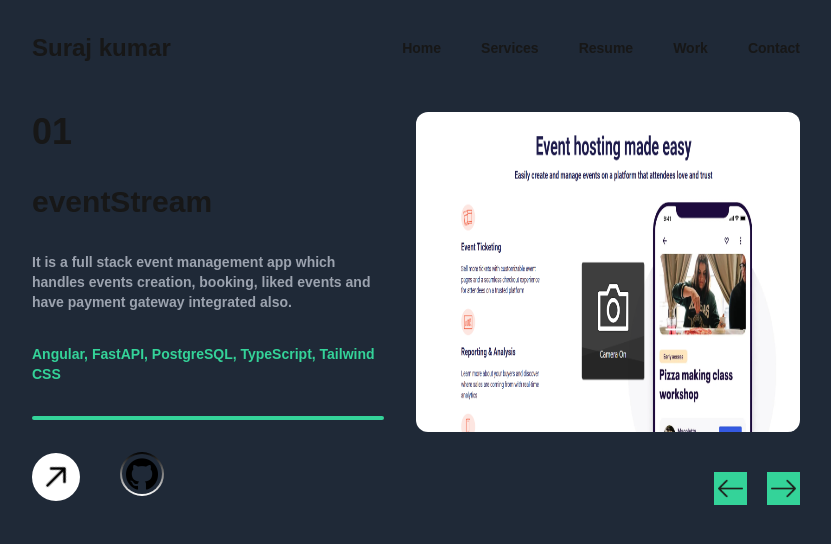
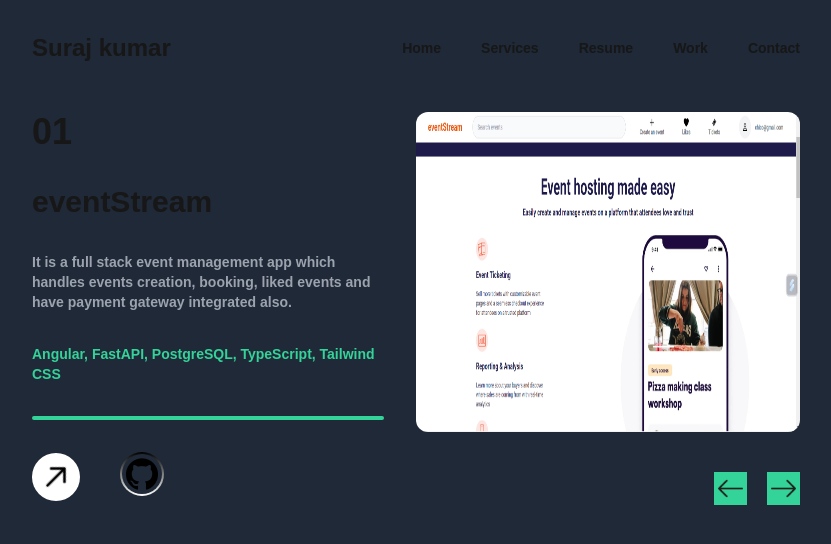
Before and after one commit to Surajkumarjha07/Portfolio, a Next.js app: page /work in a window 1280 px wide. Shown: the top 544 px of the page, without its empty margins (224-1055 px from the left). Built offline with nearby package versions, Linux system fonts and the light colour scheme.

Commit message:
The app is complete and hosted on vercel

```diff
--- a/app/components/workComponent.tsx
+++ b/app/components/workComponent.tsx
@@ -61,7 +61,7 @@ export default function WorkComponent({ sno, title, description, technologies, i
                                         className='w-full flex justify-center items-center'
                                         onAnimationEnd={() => setanime(false)}
                                     >
-                                        <Image src={img} alt="myImage" width={355} height={355} className='w-full h-80 rounded-xl' />
+                                        <Image src={img} alt="myImage" width={10000} height={10000} className='w-full h-80 rounded-xl' />
                                     </motion.div>
                                 </AnimatePresence> : ''
                         }
--- a/app/work/page.tsx
+++ b/app/work/page.tsx
@@ -5,7 +5,7 @@ import WorkComponent from '../components/workComponent'
 export default function Work() {
   const snoArray = [1,2,3]
   const titleArray = ['eventStream', 'Chantin-Go', 'BumbleBee - Construction App.']
-  const descriptionArray = ['It is a full stack event management app which handles events creation, booking, liked events and have payment gateway integrated also.', 'It is a full stack event management app which handles events creation, booking, liked events and have payment gateway integrated also.', 'It is a full stack event management app which handles events creation, booking, liked events and have payment gateway integrated also.']
+  const descriptionArray = ['It is a full stack event management app which handles events creation, booking, liked events and have payment gateway integrated also.', 'A full-stack real-time chat app with group and individual chat features. It loads all your previous conversations with friends when you reopen the browser.', 'A construction app I built during my internship, featuring file uploads, data analysis, cost estimation, and cost comparisons across different nations.']
   const TechnologiesArray = ['Angular, FastAPI, PostgreSQL, TypeScript, Tailwind CSS', 'NextJs, ExpressJs, MongoDB, TypeScript, Tailwind CSS', 'NextJS, FastAPI, PostgreSQL, Tailwind CSS, Material UI']
   const ImageArray = ['/eventStream.png', '/chatApp.png', '/BumbleBee.png']
   const gitHubLink = ['https://github.com/Surajkumarjha07/eventStream','https://github.com/Surajkumarjha07/Chat-App','']
```
Also changed, not shown: public/eventStream.png, public/eventStream2.png (deleted).
